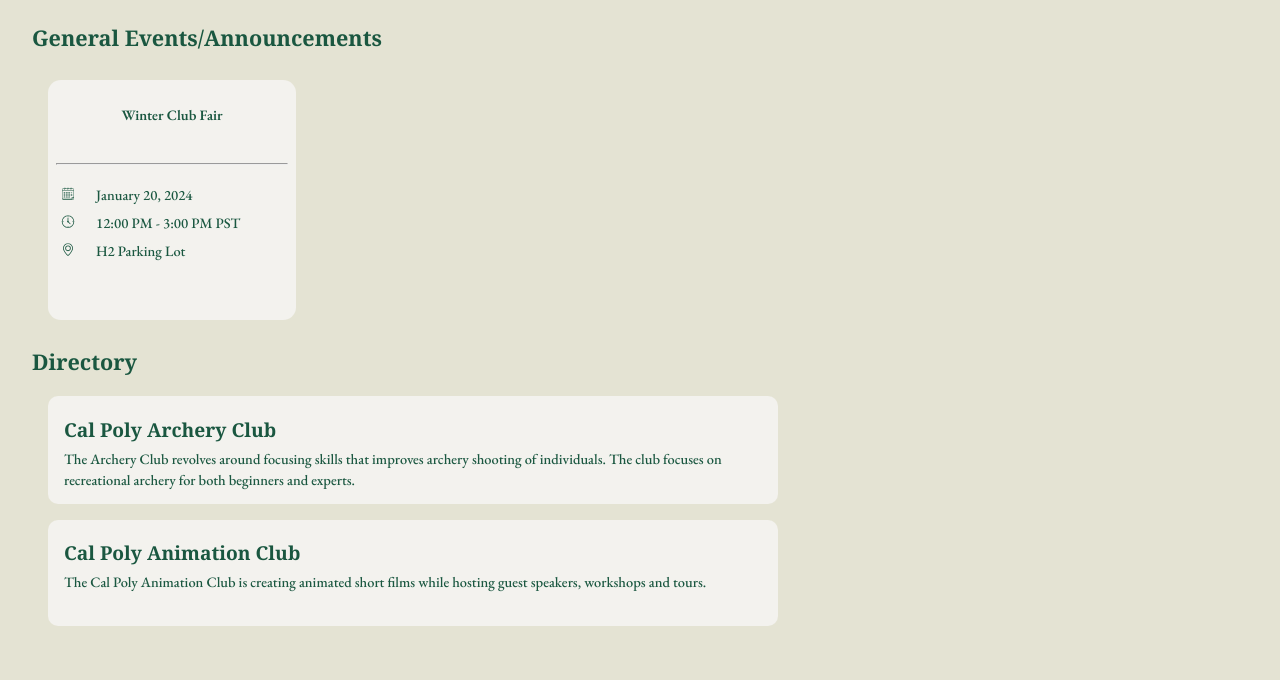
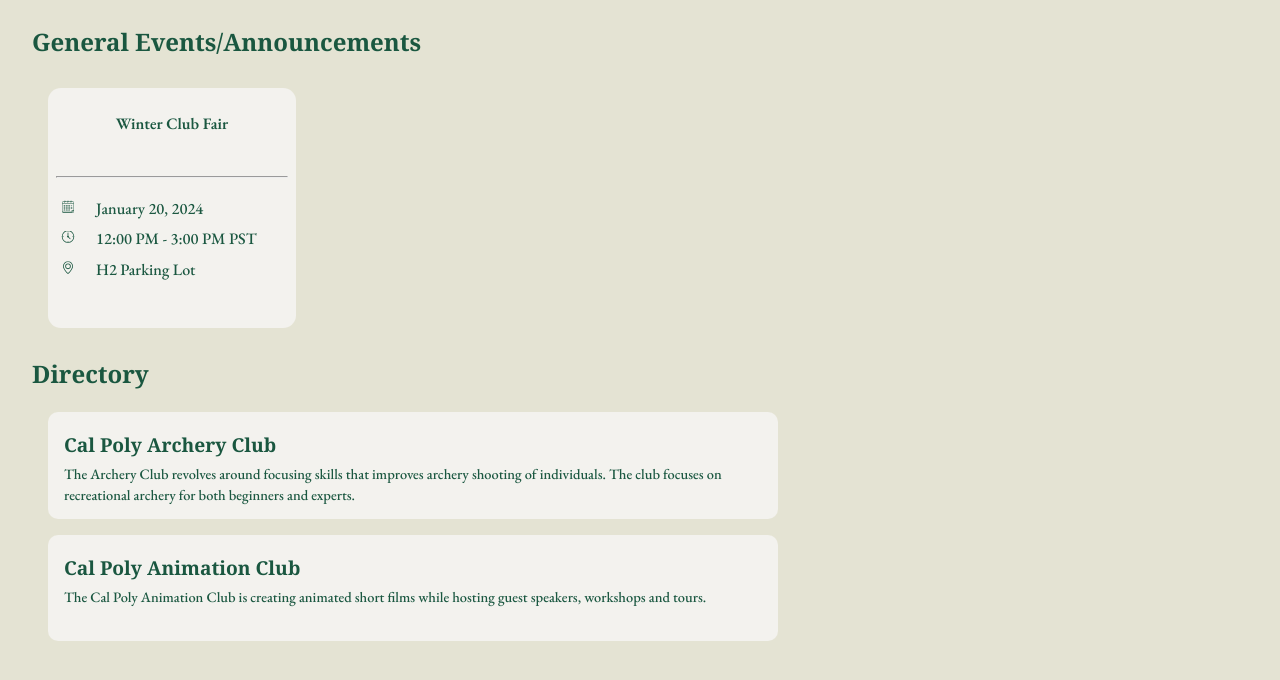
Before and after one commit to agill18/437Project, a website: page packages/proto/public/index.html in a window 1280 px wide. Shown: the part 76-756 px from the top of the page. Drawn offline with nearby package versions, Linux system fonts and the light colour scheme; a web font is replaced by a local one.

Commit message:
Fixed typo

```diff
--- a/packages/proto/public/styles/tokens.css
+++ b/packages/proto/public/styles/tokens.css
@@ -8,7 +8,7 @@
     --size-type-large-heading: 1.5rem;
     --size-type-medium-heading: 1.2rem;
     --size-type-small-heading: 1.1rem;
-    --size-type-normal-body: 0.9rem;
+    --size-type-normal-body: 1rem;
     --size-type-small-body: 0.9rem;
     --size-type-smallest-body: 0.8rem;
 
```
